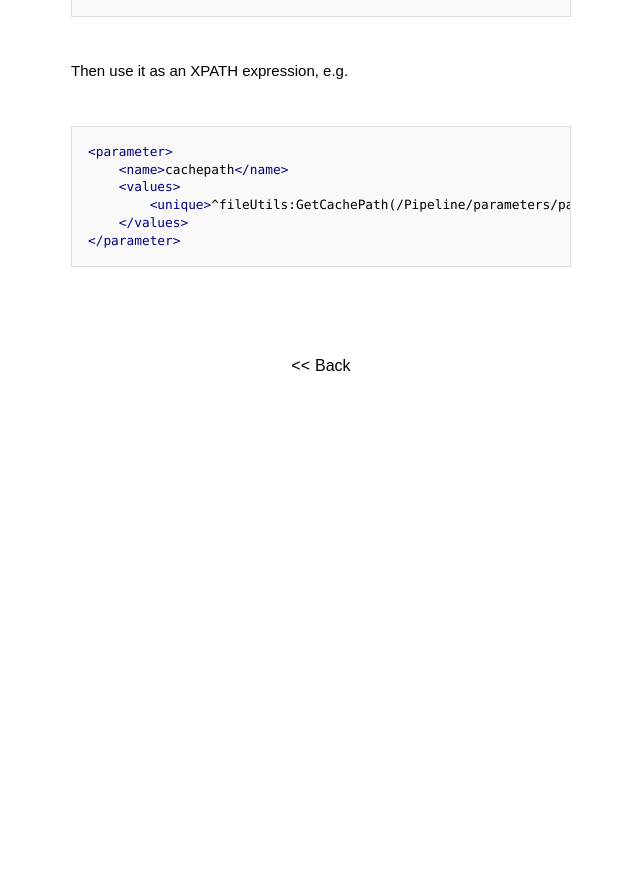
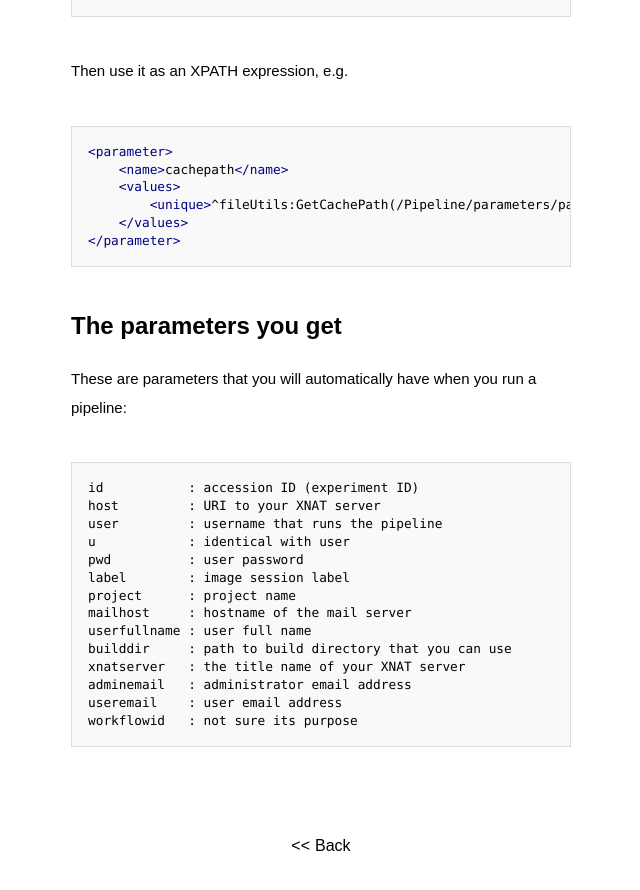
Before and after one commit to avansp/old-jekyll-avansp.github.io, a Jekyll site: the page built from _posts/2016-01-03-understanding-XNAT-pipeline.md, in a window 1280 px wide and 900 px high, scrolled down 5591 px. Shown: the top 890 px of the window, without its empty margins (319-959 px from the left). Built offline with Jekyll 4.4.1, drawn with Linux system fonts in a browser that asks for light colours; some web fonts are replaced; before the commit the page ends 6011 px from its top, so only the background shows below that.

Commit message:
Added XNAT pipeline & XNATDataClient snippets

```diff
--- a/_posts/2016-01-03-understanding-XNAT-pipeline.md
+++ b/_posts/2016-01-03-understanding-XNAT-pipeline.md
@@ -145,5 +145,25 @@ Then use it as an XPATH expression, e.g.
 </parameter>
 {% endhighlight %}
 
+## The parameters you get
+
+These are parameters that you will automatically have when you run a pipeline:
+{% highlight xml %}
+id           : accession ID (experiment ID)
+host         : URI to your XNAT server
+user         : username that runs the pipeline
+u            : identical with user
+pwd          : user password
+label        : image session label
+project      : project name
+mailhost     : hostname of the mail server
+userfullname : user full name
+builddir     : path to build directory that you can use
+xnatserver   : the title name of your XNAT server
+adminemail   : administrator email address
+useremail    : user email address
+workflowid   : not sure its purpose
+{% endhighlight %}
+
 [^1]: You can store your pipelines in any location as long as the user that runs XNAT -- *usually tomcat* -- owns it.
 [^2]: If you open `PIPELINE_HOME/catalog/pipeline-tools/GenericCommand.xml` you can find that the actual script is located at `PIPELINE_HOME/bin/GenericCommand.sh`
```
Also changed, not shown: _posts/2016-01-09-XNATDataClient-snippets.md (added, +68 -0 lines).
